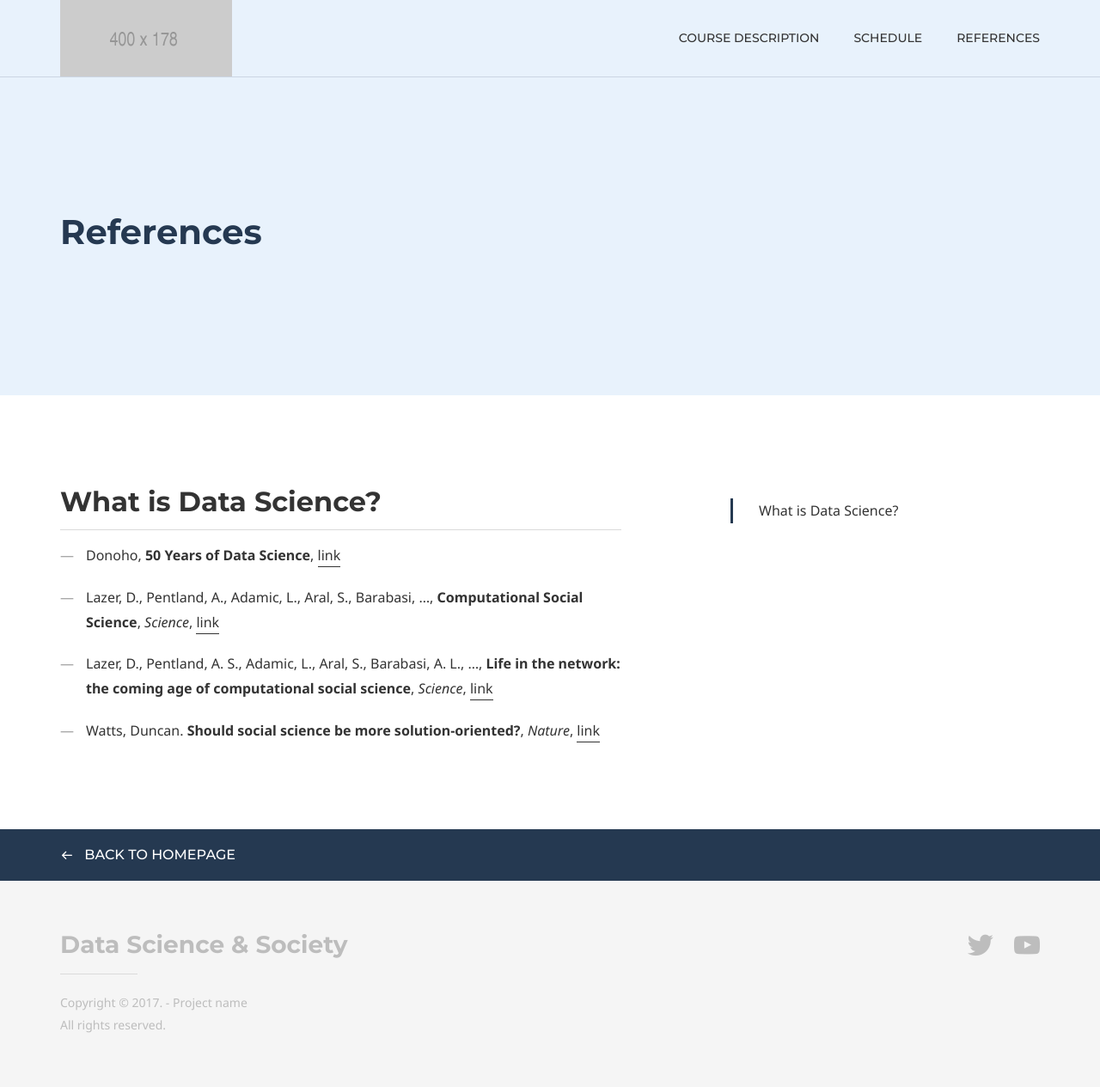
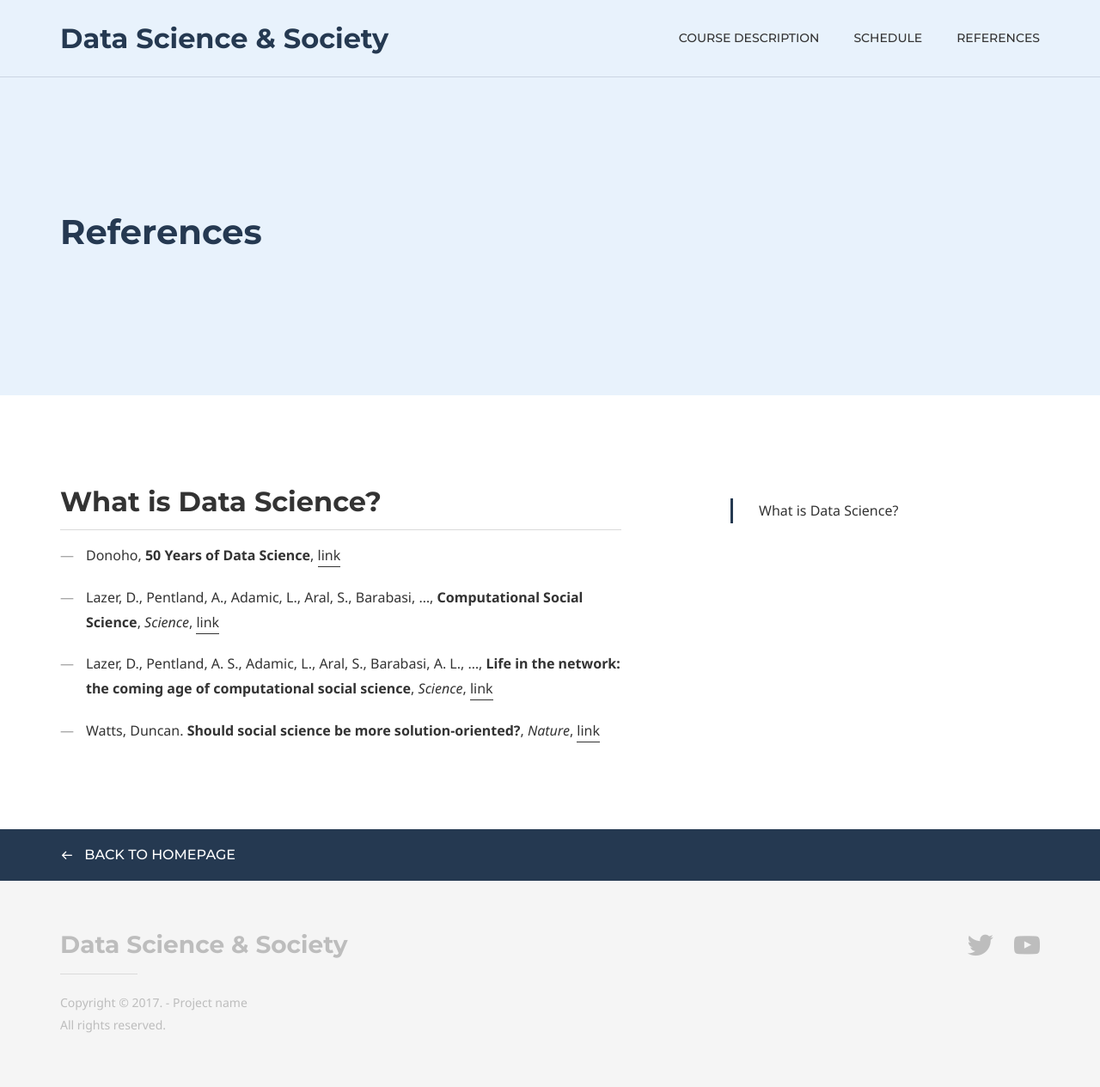
Before and after one commit to dssoc/dssoc.github.io, a Jekyll site: the page built from references.md, in a window 1280 px wide. Shown: the whole page at 86% size. Built offline with Jekyll 4.4.1, drawn with Linux system fonts in a browser that asks for light colours; some web fonts are replaced.

```diff
--- a/_config.yml
+++ b/_config.yml
@@ -6,8 +6,8 @@
 
     header:
         logo:
-            text:
-            image: true
+            text: Data Science & Society
+            image:
         nav:
             - item_name: Course Description
               item_url: '/course'
```
Also changed, not shown: 1 other file.
